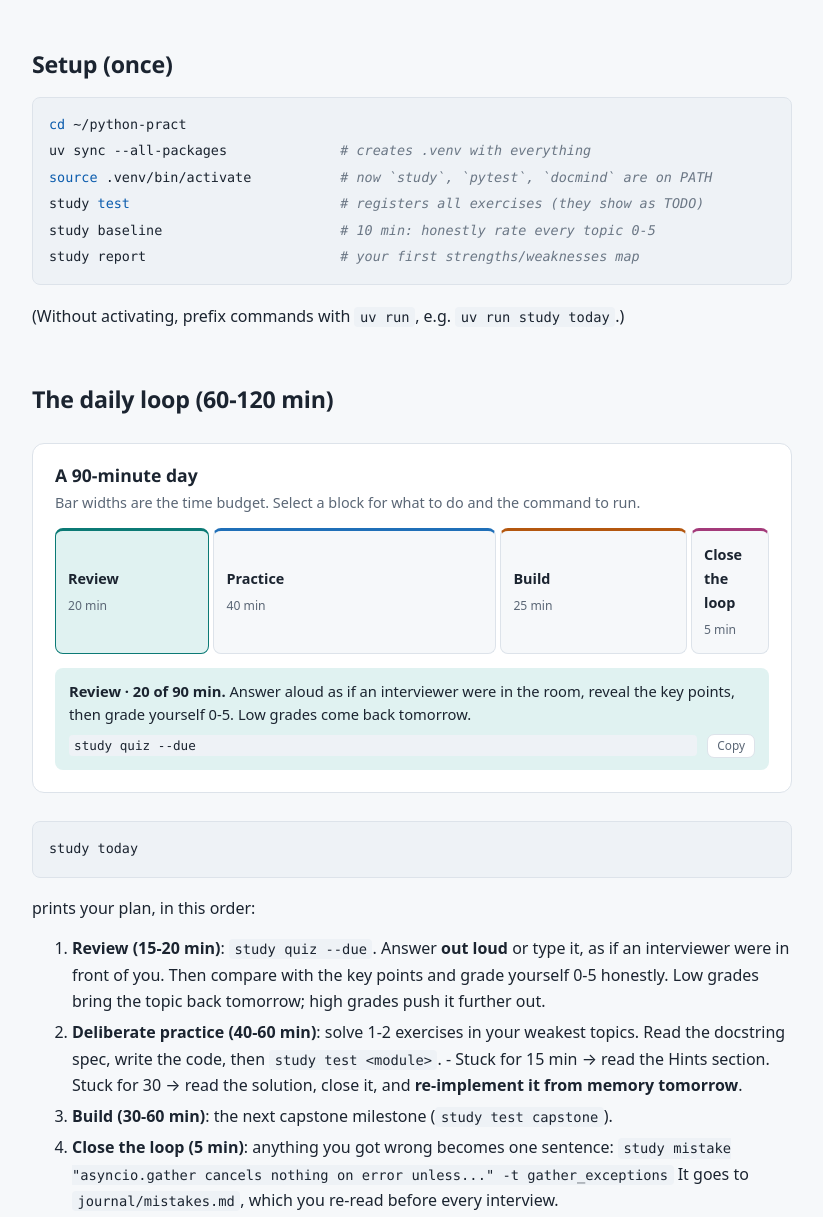
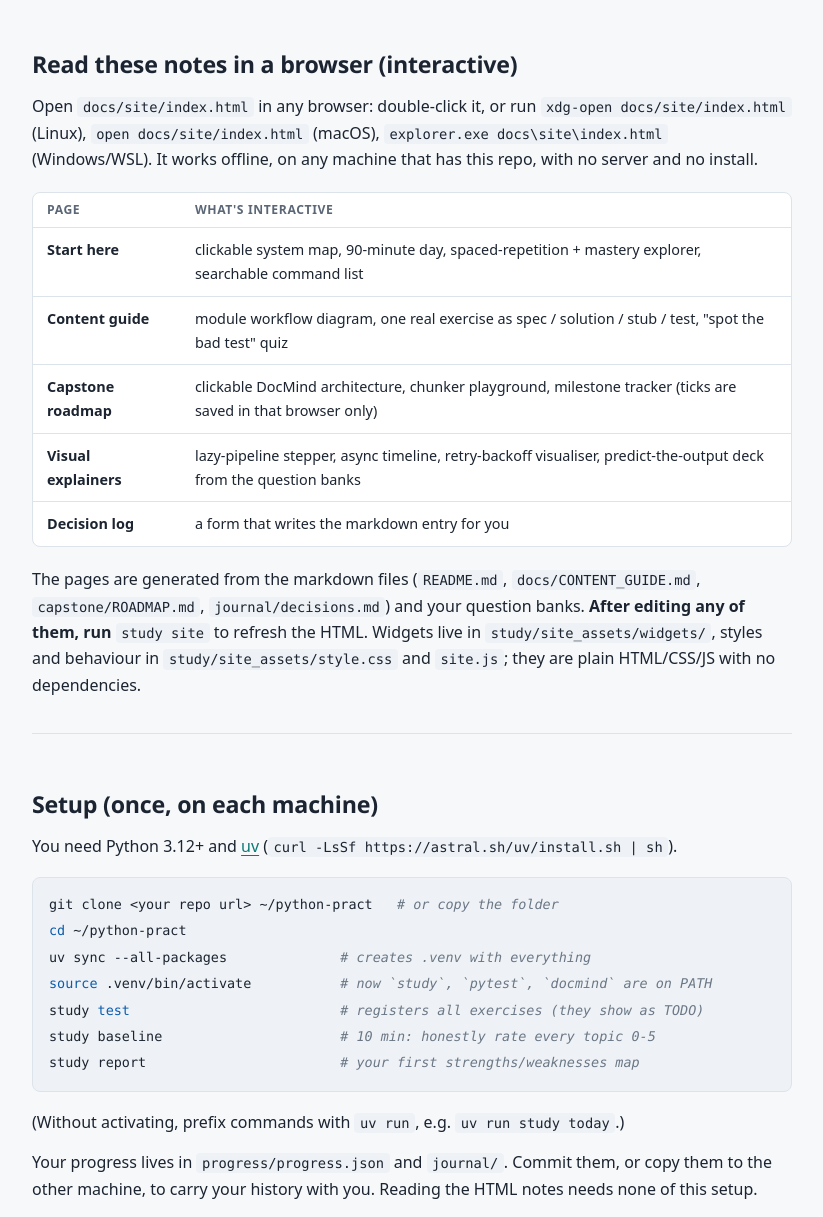
Before and after one commit to sidpd51/python-prac, a plain HTML site: page docs/site/readme.html in a window 1280 px wide. Shown: the part 1240-2457 px from the top of the page, without its empty margins (316-1139 px from the left). Drawn offline with Linux system fonts and the light colour scheme.

Commit message:
Update documentation and site generation for interactive notes

```diff
--- a/docs/site/readme.html
+++ b/docs/site/readme.html
@@ -12,7 +12,7 @@
   <div class="brand"><a href="index.html">AI Engineering Prep Notes</a><span>learn · practise · prove · revise</span></div>
   <nav class="tabs" aria-label="Documents"><a class="tab" href="readme.html" aria-current="page">Start here</a><a class="tab" href="content-guide.html">Content guide</a><a class="tab" href="roadmap.html">Capstone roadmap</a><a class="tab" href="explainers.html">Visual explainers</a><a class="tab" href="decisions.html">Decision log</a></nav>
 </header>
-<p class="src">README.md</p><div class="layout"><nav class="toc" aria-label="On this page"><p class="toc-h">On this page</p><ol><li><a href="#setup-once">Setup (once)</a></li><li><a href="#the-daily-loop-60-120-min">The daily loop (60-120 min)</a></li><li><a href="#commands">Commands</a></li><li><a href="#adding-future-topics-ml-llms-rag-agents">Adding future topics (ML, LLMs, RAG, agents, ...)</a></li><li><a href="#layout">Layout</a></li><li><a href="#what-3-4-years-of-experience-actually-means-in-interviews">What &quot;3-4 years of experience&quot; actually means in interviews</a></li></ol></nav><article class="prose"><h1 id="ai-engineering-prep-learn-practise-prove-revise">AI Engineering Prep: learn → practise → prove → revise</h1>
+<p class="src">README.md</p><div class="layout"><nav class="toc" aria-label="On this page"><p class="toc-h">On this page</p><ol><li><a href="#read-these-notes-in-a-browser-interactive">Read these notes in a browser (interactive)</a></li><li><a href="#setup-once-on-each-machine">Setup (once, on each machine)</a></li><li><a href="#the-daily-loop-60-120-min">The daily loop (60-120 min)</a></li><li><a href="#commands">Commands</a></li><li><a href="#working-on-the-docmind-capstone">Working on the DocMind capstone</a></li><li><a href="#adding-future-topics-ml-llms-rag-agents">Adding future topics (ML, LLMs, RAG, agents, ...)</a></li><li><a href="#layout">Layout</a></li><li><a href="#troubleshooting">Troubleshooting</a></li><li><a href="#what-3-4-years-of-experience-actually-means-in-interviews">What &quot;3-4 years of experience&quot; actually means in interviews</a></li></ol></nav><article class="prose"><h1 id="ai-engineering-prep-learn-practise-prove-revise">AI Engineering Prep: learn → practise → prove → revise</h1>
 <p>A personal system for going from "I've covered the syllabus" to "I can do this in an interview
 for a 3-4 YOE AI-engineer role". It has four parts:</p>
 <div class="tablewrap"><table>
@@ -85,8 +85,49 @@ reviews with spaced repetition (SM-2). So you always know <strong>what's weak</s
   <div class="panel" data-panel aria-live="polite"><strong>Pick a box.</strong> <span>Everything feeds one progress file, so you always know what to revise.</span></div>
 </div>
 
-<h2 id="setup-once">Setup (once)</h2>
-<div class="hl"><pre><span></span><code><span class="nb">cd</span><span class="w"> </span>~/python-pract
+<h2 id="read-these-notes-in-a-browser-interactive">Read these notes in a browser (interactive)</h2>
+<p>Open <strong><code>docs/site/index.html</code></strong> in any browser: double-click it, or run
+<code>xdg-open docs/site/index.html</code> (Linux), <code>open docs/site/index.html</code> (macOS), <code>explorer.exe docs\site\index.html</code> (Windows/WSL).
+It works offline, on any machine that has this repo, with no server and no install.</p>
+<div class="tablewrap"><table>
+<thead>
+<tr>
+<th>Page</th>
+<th>What's interactive</th>
+</tr>
+</thead>
+<tbody>
+<tr>
+<td><strong>Start here</strong></td>
+<td>clickable system map, 90-minute day, spaced-repetition + mastery explorer, searchable command list</td>
+</tr>
+<tr>
+<td><strong>Content guide</strong></td>
+<td>module workflow diagram, one real exercise as spec / solution / stub / test, "spot the bad test" quiz</td>
+</tr>
+<tr>
+<td><strong>Capstone roadmap</strong></td>
+<td>clickable DocMind architecture, chunker playground, milestone tracker (ticks are saved in that browser only)</td>
+</tr>
+<tr>
+<td><strong>Visual explainers</strong></td>
+<td>lazy-pipeline stepper, async timeline, retry-backoff visualiser, predict-the-output deck from the question banks</td>
+</tr>
+<tr>
+<td><strong>Decision log</strong></td>
+<td>a form that writes the markdown entry for you</td>
+</tr>
+</tbody>
+</table></div>
+<p>The pages are generated from the markdown files (<code>README.md</code>, <code>docs/CONTENT_GUIDE.md</code>,
+<code>capstone/ROADMAP.md</code>, <code>journal/decisions.md</code>) and your question banks. <strong>After editing any of them, run
+<code>study site</code></strong> to refresh the HTML. Widgets live in <code>study/site_assets/widgets/</code>, styles and behaviour in
+<code>study/site_assets/style.css</code> and <code>site.js</code>; they are plain HTML/CSS/JS with no dependencies.</p>
+<hr />
+<h2 id="setup-once-on-each-machine">Setup (once, on each machine)</h2>
+<p>You need Python 3.12+ and <a href="https://docs.astral.sh/uv/">uv</a> (<code>curl -LsSf https://astral.sh/uv/install.sh | sh</code>).</p>
+<div class="hl"><pre><span></span><code>git<span class="w"> </span>clone<span class="w"> </span>&lt;your<span class="w"> </span>repo<span class="w"> </span>url&gt;<span class="w"> </span>~/python-pract<span class="w">   </span><span class="c1"># or copy the folder</span>
+<span class="nb">cd</span><span class="w"> </span>~/python-pract
 uv<span class="w"> </span>sync<span class="w"> </span>--all-packages<span class="w">              </span><span class="c1"># creates .venv with everything</span>
 <span class="nb">source</span><span class="w"> </span>.venv/bin/activate<span class="w">           </span><span class="c1"># now `study`, `pytest`, `docmind` are on PATH</span>
 study<span class="w"> </span><span class="nb">test</span><span class="w">                          </span><span class="c1"># registers all exercises (they show as TODO)</span>
@@ -95,6 +136,8 @@ study<span class="w"> </span>report<span class="w">                        </spa
 </code></pre></div>
 
 <p>(Without activating, prefix commands with <code>uv run</code>, e.g. <code>uv run study today</code>.)</p>
+<p>Your progress lives in <code>progress/progress.json</code> and <code>journal/</code>. Commit them, or copy them to the
+other machine, to carry your history with you. Reading the HTML notes needs none of this setup.</p>
 <h2 id="the-daily-loop-60-120-min">The daily loop (60-120 min)</h2>
 <div class="widget" data-widget="daily-loop">
   <h3 class="w-title">A 90-minute day</h3>
@@ -184,6 +227,22 @@ study stubs [MODULE|capstone]     regenerate missing stubs from solutions (never
 <p><strong>Mastery</strong> (0-100) = average of (recent self/quiz grades) and (exercise pass rate), decayed
 when a review is overdue. <strong>≥80 strong · 60-79 ok · &lt;60 weak · ? = no evidence</strong> (no evidence
 also counts as a weakness: you haven't proven it yet).</p>
+<h2 id="working-on-the-docmind-capstone">Working on the DocMind capstone</h2>
+<p>DocMind is the project you build alongside the exercises. Milestone specs are the docstrings at the
+top of each stub file in <code>capstone/src/docmind/</code>; the order and later phases are in <code>capstone/ROADMAP.md</code>.</p>
+<div class="hl"><pre><span></span><code>study<span class="w"> </span><span class="nb">test</span><span class="w"> </span>capstone<span class="w">                 </span><span class="c1"># all milestone tests (unfinished ones show as TODO)</span>
+pytest<span class="w"> </span>capstone/tests/test_m02_loaders.py<span class="w">   </span><span class="c1"># one milestone</span>
+docmind<span class="w"> </span>ingest<span class="w"> </span>./some_docs<span class="w">          </span><span class="c1"># after M0.7: the real CLI (also `python -m docmind.cli`)</span>
+docmind<span class="w"> </span>search<span class="w"> </span><span class="s2">"your question"</span><span class="w"> </span>-k<span class="w"> </span><span class="m">5</span>
+</code></pre></div>
+
+<ol>
+<li>Pick the next unchecked milestone (tick it on the roadmap page when done).</li>
+<li>Implement it; <code>models.py</code> and <code>interfaces.py</code> are given, so read <code>interfaces.py</code> first.</li>
+<li>Stuck 30+ minutes? Compare with <code>solutions/capstone/src/docmind/...</code>, close it, redo it tomorrow.</li>
+<li>Log what you chose and rejected in <code>journal/decisions.md</code> (the Decision log page has a form).</li>
+</ol>
+<p>Don't run <code>study stubs capstone --force</code>: it overwrites your capstone code. Plain <code>study stubs</code> is always safe.</p>
 <h2 id="adding-future-topics-ml-llms-rag-agents">Adding future topics (ML, LLMs, RAG, agents, ...)</h2>
 <p>All future tracks are already in <code>curriculum/</code> as <code>planned</code>, so they don't pollute your stats.
 When you start one:</p>
@@ -207,9 +266,18 @@ journal/           mistakes.md, decisions.md, quiz_log.jsonl (your typed answers
 progress/          progress.json: commit it and watch yourself improve
 study/             the tracker itself (CLI, pytest plugin, SM-2, mastery)
 docs/              CONTENT_GUIDE.md (how to write exercises/questions)
-                   site/ = these notes as offline HTML (open index.html; rebuild with `study site`)
+                   site/ = these notes as interactive offline HTML (open index.html; rebuild with `study site`)
 </code></pre></div>
 
+<h2 id="troubleshooting">Troubleshooting</h2>
+<ul>
+<li><strong><code>study: command not found</code></strong>: activate the venv (<code>source .venv/bin/activate</code>) or use <code>uv run study ...</code>.</li>
+<li><strong>A test shows as skipped / TODO</strong>: expected for unsolved stubs. It turns into pass or fail once you replace the <code>raise NotImplementedError</code>.</li>
+<li><strong><code>study site</code> says a module is missing</strong>: run <code>uv sync --all-packages</code> (installs <code>markdown</code> and <code>pygments</code>).</li>
+<li><strong>HTML pages look stale</strong>: you edited a markdown file or question bank; run <code>study site</code>.</li>
+<li><strong>Python version</strong>: the venv uses CPython 3.13 here; a few questions note 3.14 differences.</li>
+<li><strong>Reset your progress</strong>: delete <code>progress/progress.json</code> and <code>journal/quiz_log.jsonl</code>.</li>
+</ul>
 <h2 id="what-3-4-years-of-experience-actually-means-in-interviews">What "3-4 years of experience" actually means in interviews</h2>
 <p>Syllabus coverage gets you through L1 questions. What separates you at L3 is:</p>
 <ol>
```
Also changed, not shown: docs/site/content-guide.html (+6 -2 lines), 3 other files.
